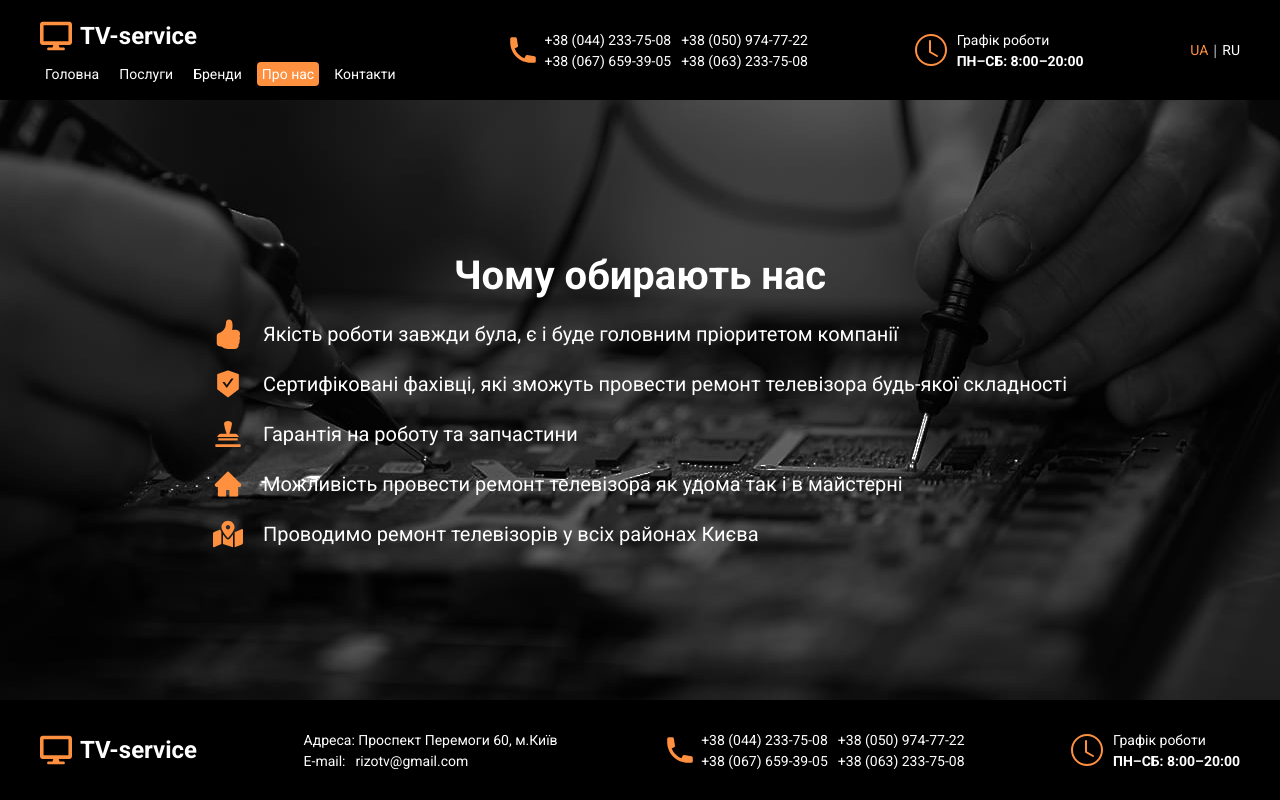
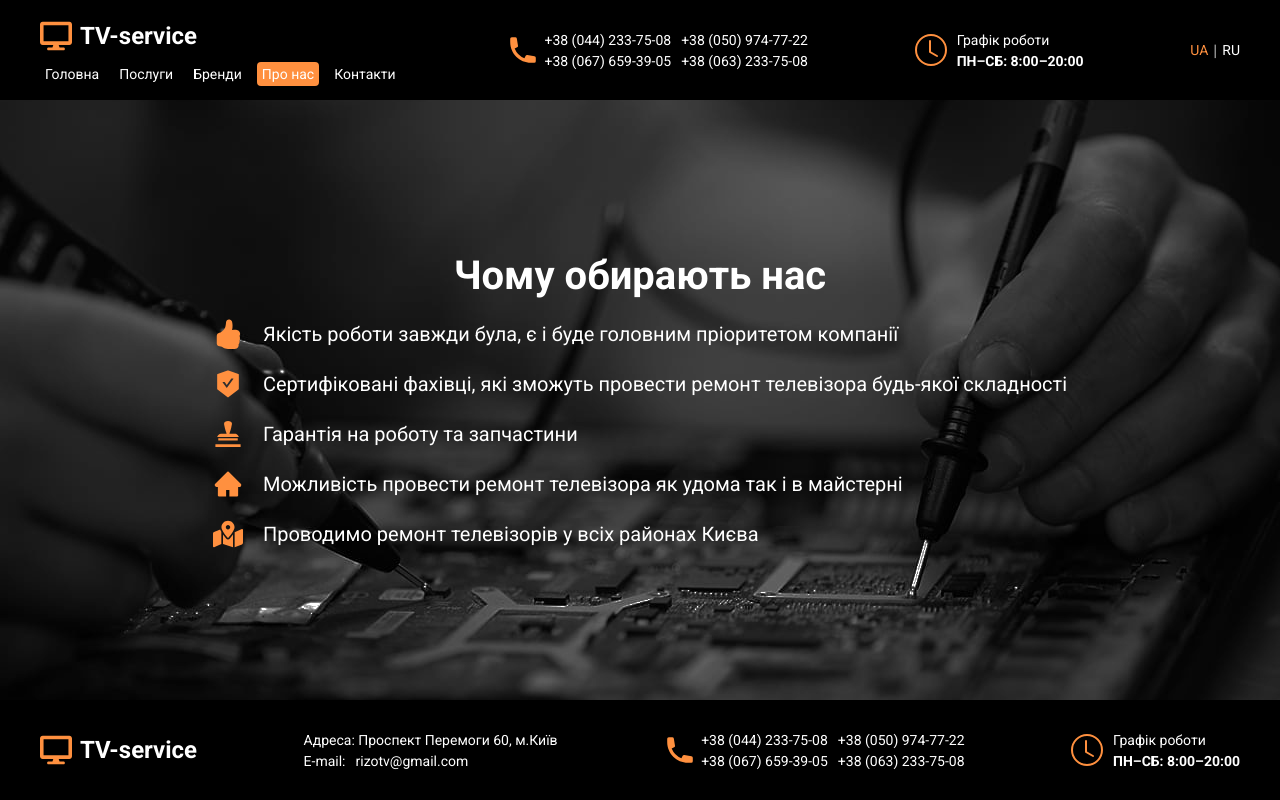
Before and after one commit to mkundeev/tv-service, a Next.js app: page /about in a window 1280 px wide. Built offline with nearby package versions, Linux system fonts and the light colour scheme.

Commit message:
image optimization

```diff
--- a/src/components/AboutPage/AboutPage.tsx
+++ b/src/components/AboutPage/AboutPage.tsx
@@ -1,11 +1,23 @@
 import { useRouter } from "next/router";
 import * as Styled from "./styles/AboutPage.styles";
 import AboutList from "./AboutList";
+import bg from "@/../public/hero1.jpg";
+import { ImageContainer } from "../common/styles/ImageContainer.styled";
+import Image from "next/image";
 
 export default function AboutPage() {
   const { locale } = useRouter();
   return (
     <Styled.AboutSection $screenHeight={true}>
+      <ImageContainer>
+        <Image
+          src={bg}
+          alt={locale === "ua" ? "Ремонт телевізорів всіх марок" : "всех марок"}
+          fill
+          style={{ objectFit: "cover" }}
+          sizes="100vh"
+        />
+      </ImageContainer>
       <Styled.AboutContainer>
         <Styled.Title>
           {locale === "ua" ? "Чому обирають нас" : "Почему выбирают нас"}
--- a/src/components/AboutPage/styles/AboutPage.styles.ts
+++ b/src/components/AboutPage/styles/AboutPage.styles.ts
@@ -1,14 +1,10 @@
 import styled from "styled-components";
 import Section from "@/components/common/styles/Section.styled";
 import Container from "@/components/common/styles/Container.styled";
-import bg from "@/../public/hero1.jpg";
 import { SIZE, MEDIA, HEIGHT } from "@/theme";
 
 export const AboutSection = styled(Section)`
-  background-image: url(${bg.src});
-  background-size: cover;
-  background-repeat: no-repeat;
-  background-position-y: bottom;
+  position: relative;
 `;
 
 export const AboutContainer = styled(Container)`
--- a/src/components/Home/styles/HomeBrands.styled.ts
+++ b/src/components/Home/styles/HomeBrands.styled.ts
@@ -1,14 +1,10 @@
 import styled from "styled-components";
 import Container from "@/components/common/styles/Container.styled";
 import Section from "@/components/common/styles/Section.styled";
-import bg from "../../../../public/bcg-brands.jpg";
 import { SIZE, MEDIA, HEIGHT } from "@/theme";
 
 export const HomeBrandsSection = styled(Section)`
-  background-image: url(${bg.src});
-  background-size: cover;
-  background-repeat: no-repeat;
-  background-position-y: top;
+  position: relative;
 `;
 
 export const HomeBrandsContainer = styled(Container)`
--- a/src/components/Home/styles/HomeHero.styled.ts
+++ b/src/components/Home/styles/HomeHero.styled.ts
@@ -1,14 +1,10 @@
 import styled from "styled-components";
 import Section from "@/components/common/styles/Section.styled";
-import bg from "@/../public/hero1.jpg";
 import Container from "@/components/common/styles/Container.styled";
 import { SIZE, MEDIA, HEIGHT } from "@/theme";
 
 export const HomeHeroSection = styled(Section)`
-  background-image: url(${bg.src});
-  background-size: cover;
-  background-repeat: no-repeat;
-  background-position-y: bottom;
+  position: relative;
 `;
 
 export const HomeHeroContainer = styled(Container)`
--- /dev/null
+++ b/src/components/common/styles/ImageContainer.styled.ts
@@ -0,0 +1,7 @@
+import styled from "styled-components";
+
+export const ImageContainer = styled.div`
+  position: absolute;
+  inset: 0;
+  z-index: -1;
+`;
```
Also changed, not shown: src/components/Home/HomeBrands.tsx (+12 -0 lines), src/components/Home/HomeHero.tsx (+13 -0 lines), src/components/Home/HomeMain.tsx (+15 -0 lines), src/components/Home/styles/HomeMain.styled.ts (+11 -9 lines).
